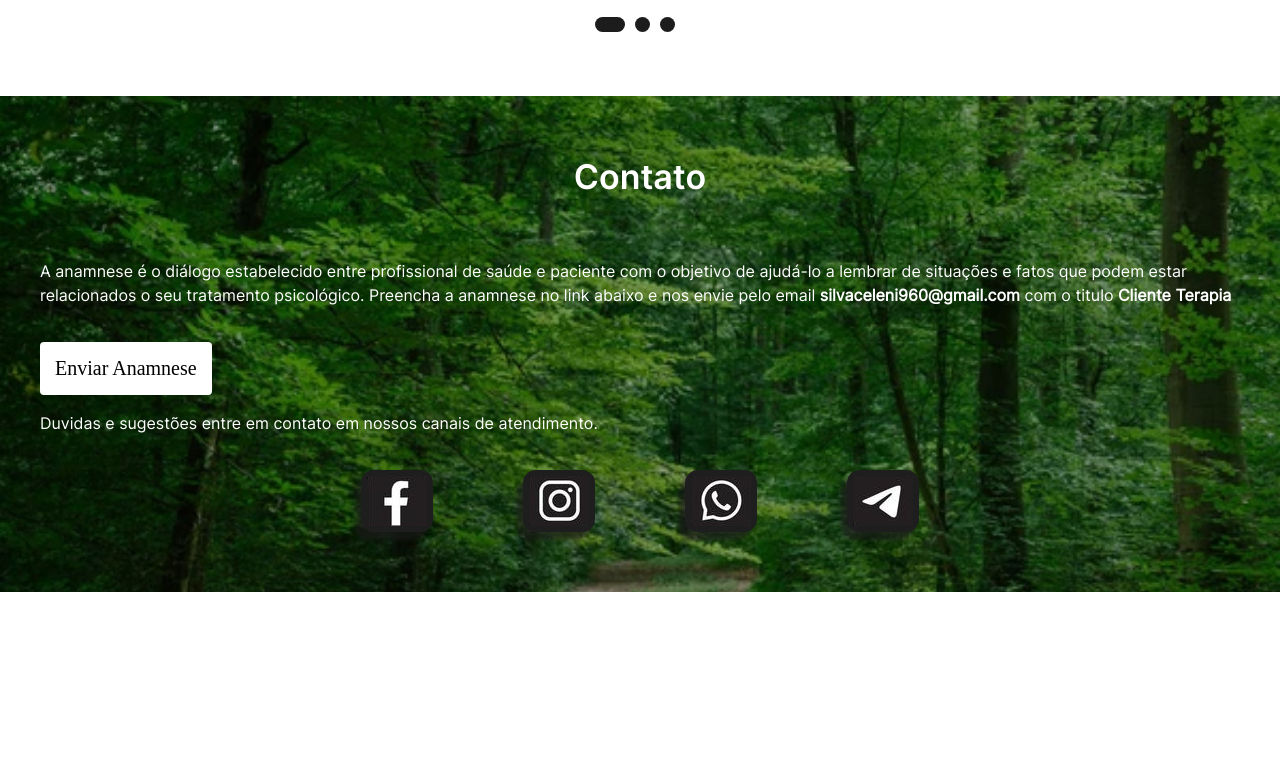
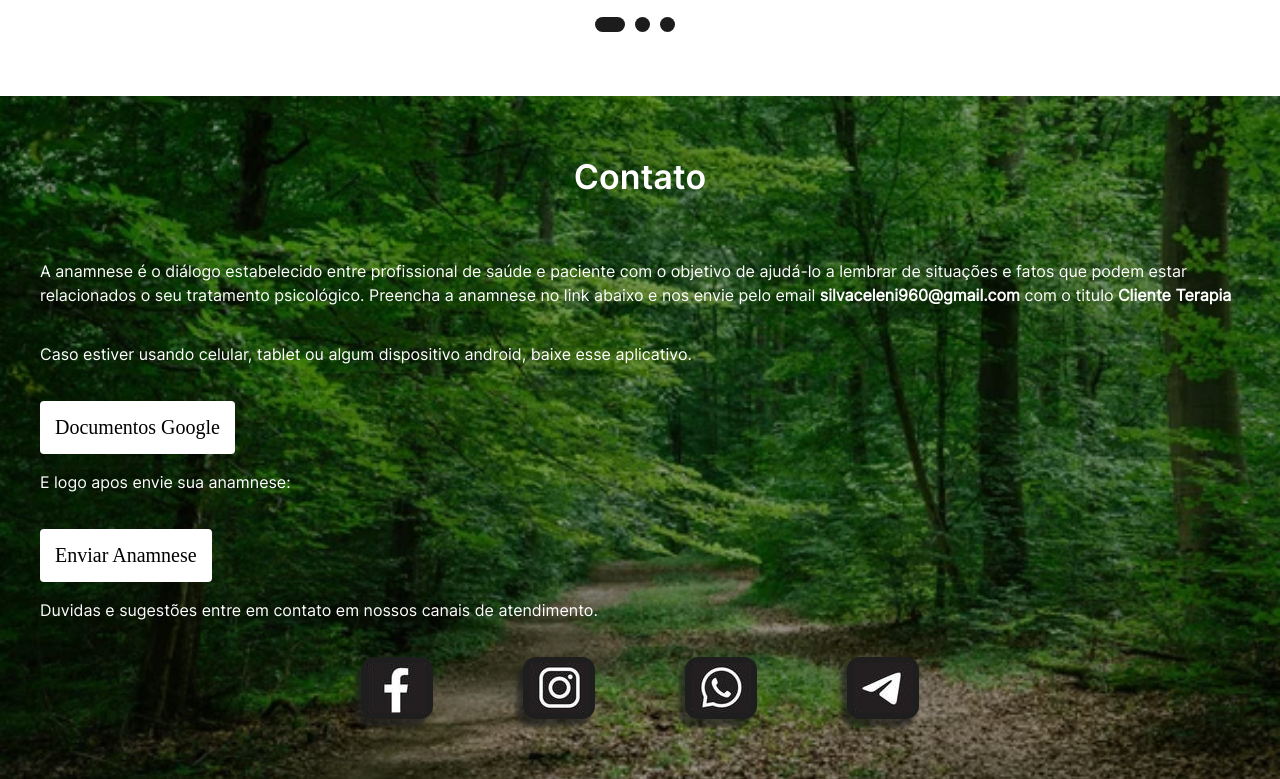
Before and after one commit to celeniterapia/celeniterapia.github.io, a plain HTML site: page index.html in a window 1280 px wide. Shown: the part 2132-2911 px from the top of the page. Before the commit the page ends 2724 px from the top, so only its background shows below. Drawn offline with nearby package versions, Linux system fonts and the light colour scheme; a web font is replaced by a local one.

Commit message:
adicionando botao para aplicativo de documentos

```diff
--- a/index.html
+++ b/index.html
@@ -169,6 +169,9 @@
                     <div class="container">
                         <h2>Contato</h2>
                         <p>A anamnese é o diálogo estabelecido entre profissional de saúde e paciente com o objetivo de ajudá-lo a lembrar de situações e fatos que podem estar relacionados o seu tratamento psicológico. Preencha a anamnese no link abaixo e nos envie pelo email <strong>silvaceleni960@gmail.com</strong> com o titulo <strong>Cliente Terapia</strong> </p>
+                        <p>Caso estiver usando celular, tablet ou algum dispositivo android, baixe esse aplicativo.</p>
+                        <a class="anamnese"  href="https://play.google.com/store/apps/details?id=com.google.android.apps.docs.editors.docs&hl=pt_BR&gl=US">Documentos Google</a>
+                        <p>E logo apos envie sua anamnese:</p>
                         <a class="anamnese" href="https://docs.google.com/document/d/1-UEesXbZXftsepQKynoDR9D72bE5Trjo/edit">Enviar Anamnese</a>
                         <p>Duvidas e sugestões entre em contato em nossos canais de atendimento.</p>
                         <nav class="socials">
```
